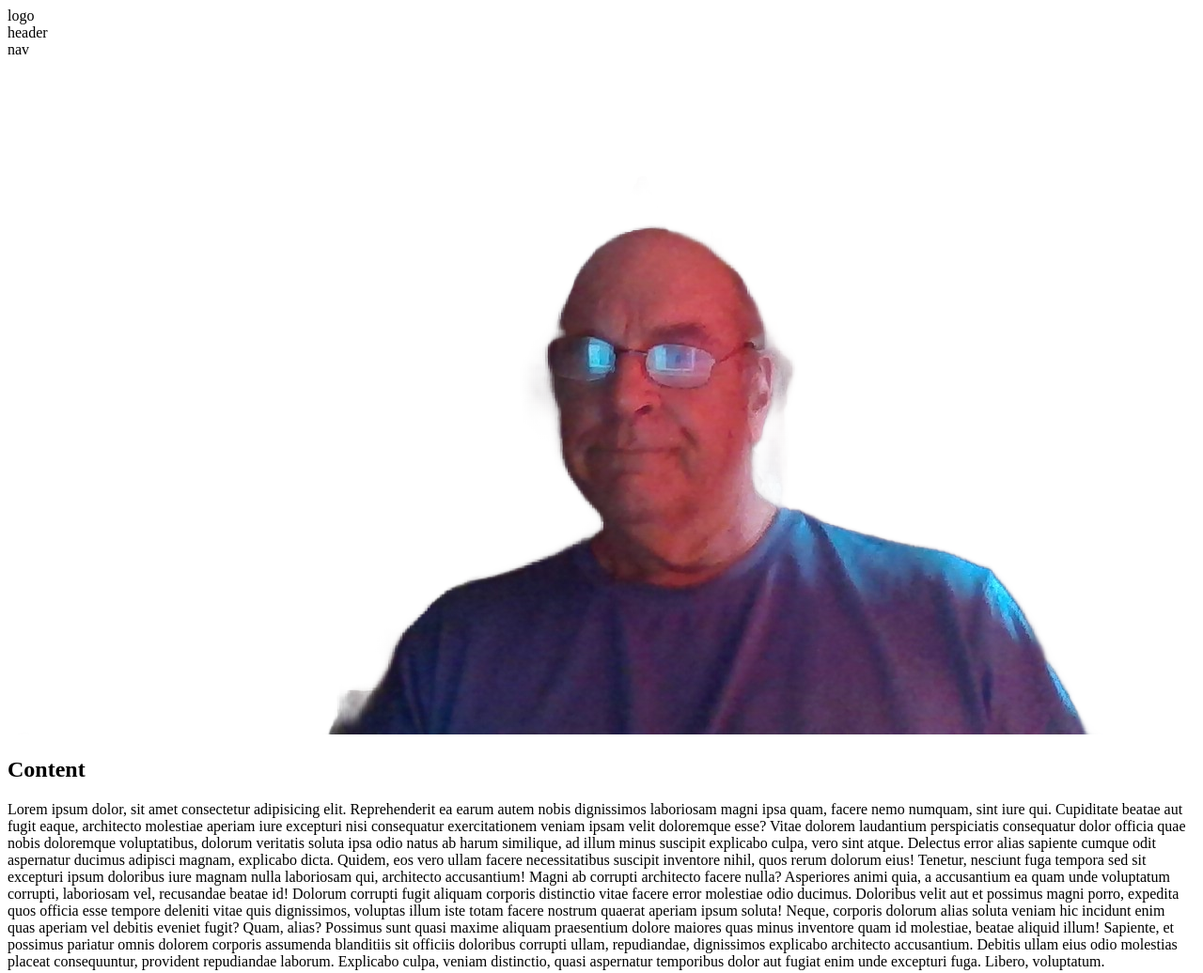
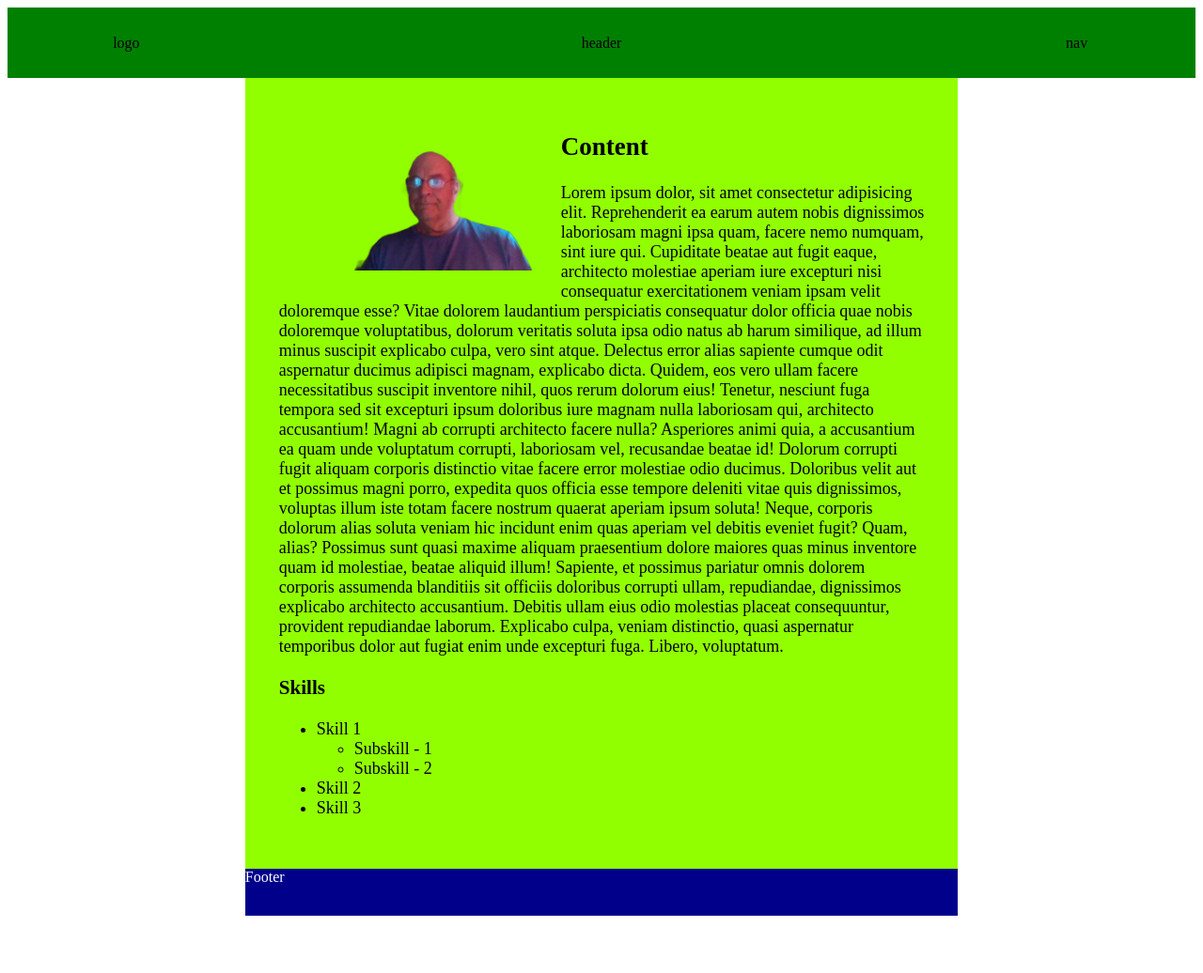
Before and after one commit to Marking-Time/Templates, a plain HTML site: page Simple-T-Grid/Simple-T-Grid.html in a window 1280 px wide. Shown: the top 1036 px of the page at 94% size. After the commit the page ends 983 px from the top, so only its background shows below. Drawn offline with Linux system fonts and the light colour scheme.

Commit message:
justify and align

```diff
--- a/Simple-T-Grid/Simple-T-Grid.css
+++ b/Simple-T-Grid/Simple-T-Grid.css
@@ -1,7 +1,9 @@
 .wrapper {
     display: grid;
     grid-template-columns: repeat(5,1fr);
-    grid-template-rows: repeat(5,1fr);
+/*    grid-template-rows: repeat(5,1fr);*/
+/*    grid-template-rows: repeat(5,1fr);*/
+grid-template-rows: 75px auto auto auto 50px;
     grid-template-areas:
         "a b b b c"
         "d e e e f"
@@ -11,14 +13,23 @@
 }
 .logo {
     grid-area: a;
+    display: grid;
     background-color: green;
-}
+    justify-items: center;
+    align-items: center;
+    }
 .header {
     grid-area: b;
+    display: grid;
+    justify-items: center;
+    align-items: center;
     background-color: green;
 }
 .nav {
     grid-area: c;
+    display: grid;
+    justify-items: center;
+    align-items: center;
     background-color: green;
 }
 .content {
@@ -34,9 +45,11 @@
 }
 .footer {
     grid-area: g;
+    background-color: darkblue;
+    color: white;
 }
 
-@media (max-width: 500px) {
+@media screen (max-width: 500px) {
     .wrapper {
       grid-template-columns: 1fr 1fr;
       grid-template-areas:
--- a/Simple-T-Grid/Simple-T-Grid.html
+++ b/Simple-T-Grid/Simple-T-Grid.html
@@ -4,7 +4,7 @@
     <meta charset="UTF-8">
     <meta name="viewport" content="width=device-width, initial-scale=1.0">
     <title>Grid Test</title>
-    <link rel="stylesheet" href="grid-test.css">
+    <link rel="stylesheet" href="Simple-T-Grid.css">
 </head>
 <body>
     <div class="wrapper">
```
